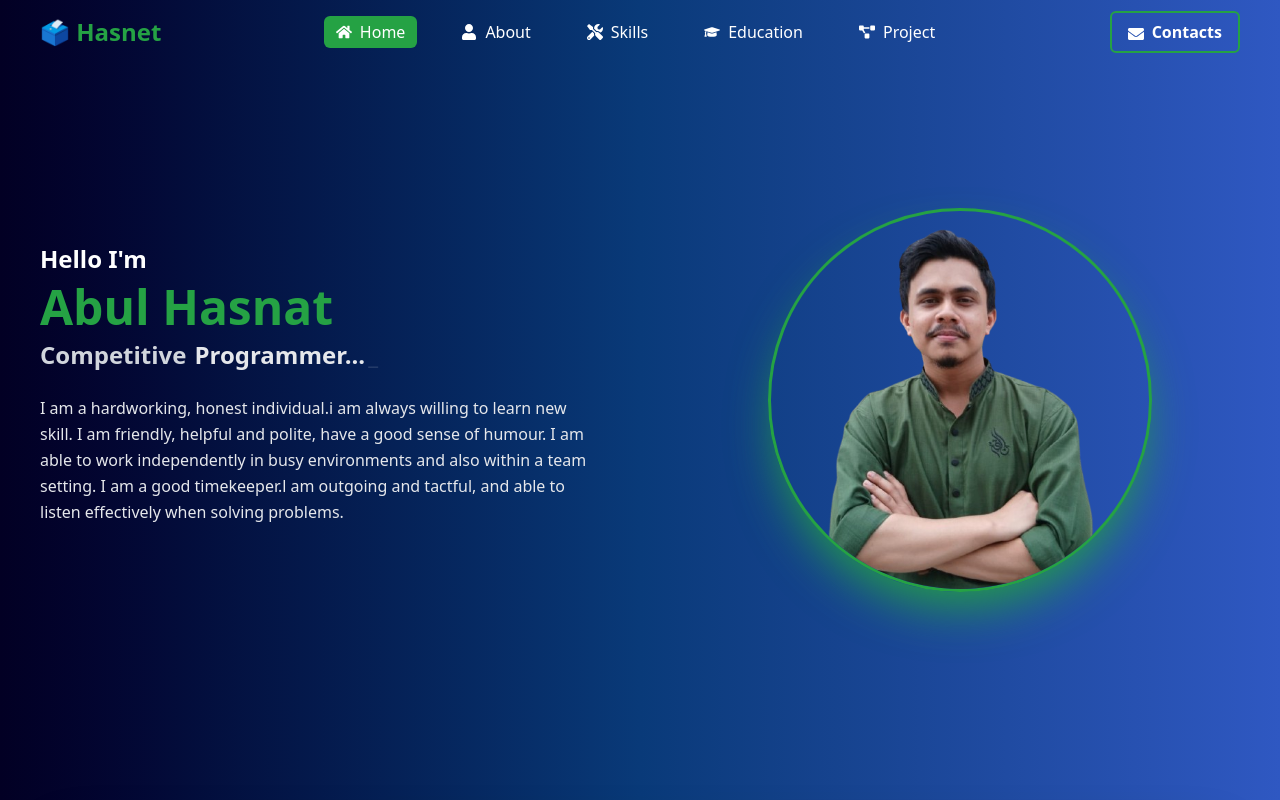
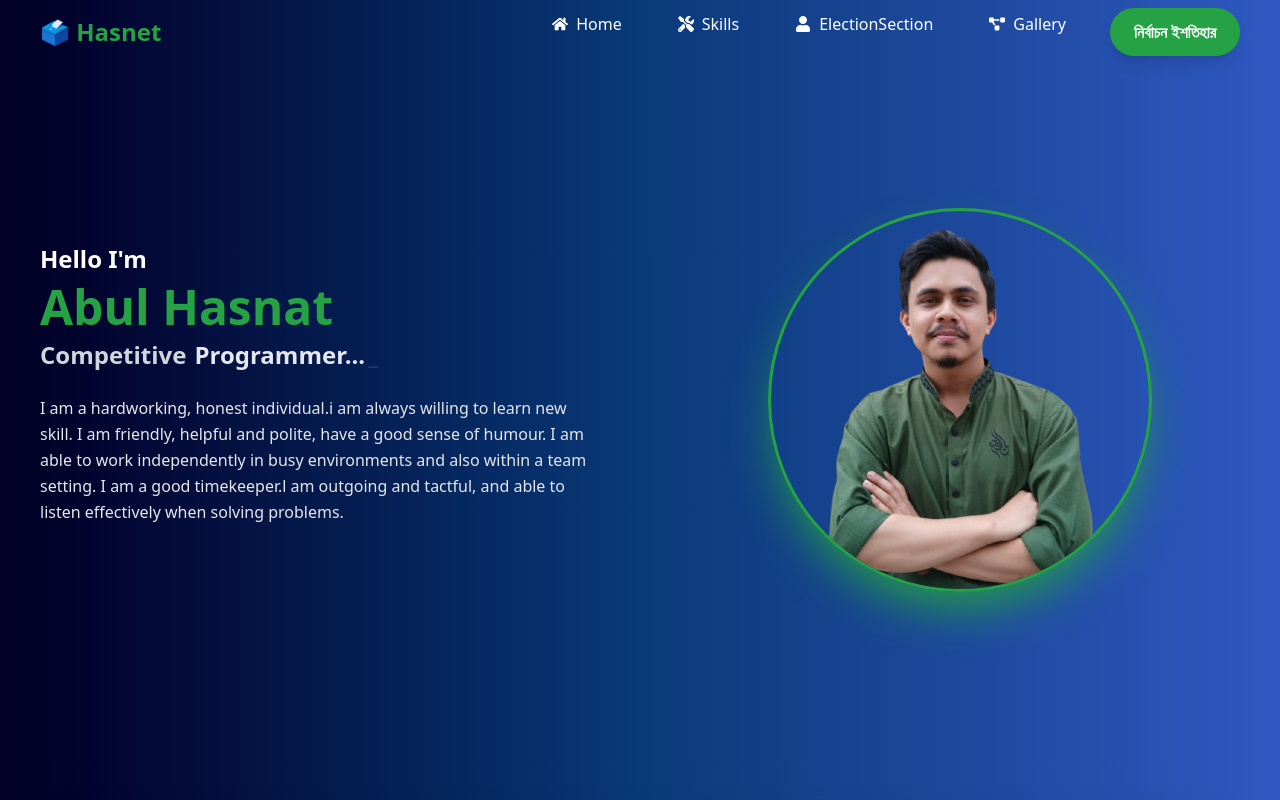
Before and after one commit to SDNATH-Git/hasnet-portfolio, a React (Vite) app: page / in a window 1280 px wide. Shown: the top 800 px of the page. Built offline with nearby package versions, Linux system fonts and the light colour scheme.

Commit message:
update navbar

```diff
--- a/src/components/Navbar.jsx
+++ b/src/components/Navbar.jsx
@@ -1,120 +1,217 @@
+// import React, { useState, useEffect } from "react";
+// import { useNavigate } from "react-router-dom";
+// import {
+//     FaHome,
+//     FaUser,
+//     FaTools,
+//     FaGraduationCap,
+//     FaProjectDiagram,
+//     FaEnvelope,
+//     FaBars,
+//     FaTimes,
+// } from "react-icons/fa";
+// import { Link, animateScroll as scroll } from "react-scroll";
+// import logo from "../assets/logo.png";
+
+// const Navbar = () => {
+//     const [isOpen, setIsOpen] = useState(false);
+//     const [navBg, setNavBg] = useState(false);
+//     const [activeSection, setActiveSection] = useState("home");
+
+//     useEffect(() => {
+//         const handleScroll = () => {
+//             // Navbar background toggle on scroll
+//             if (window.scrollY > 50) setNavBg(true);
+//             else setNavBg(false);
+
+//             // Active section detection
+//             const sections = ["home", "about", "skills", "education", "project", "contacts"];
+//             const scrollPos = window.scrollY + 90; // Adjust offset if needed
+
+//             // Loop backwards to find the current section in view
+//             for (let i = sections.length - 1; i >= 0; i--) {
+//                 const section = sections[i];
+//                 const el = document.getElementById(section);
+//                 if (el && el.offsetTop <= scrollPos) {
+//                     setActiveSection(section);
+//                     break;
+//                 }
+//             }
+//         };
+
+//         window.addEventListener("scroll", handleScroll);
+//         return () => window.removeEventListener("scroll", handleScroll);
+//     }, []);
+
+//     const navItems = [
+//         { name: "Home", icon: <FaHome />, link: "home" },
+//         { name: "Skills", icon: <FaTools />, link: "skills" },
+//         { name: "🗳 ElectionSection", link: "electionSection" },
+//         { name: "Gallery", icon: <FaProjectDiagram />, link: "gallery1" },
+//     ];
+//     const navigate = useNavigate();
+//     return (
+
+//         <nav
+//             className={`fixed w-full z-50 transition-all duration-300 ${navBg ? "bg-[#093A79] shadow-lg" : "bg-transparent"
+//                 }`}
+//         >
+//             <div className="lg:px-10 px-5  flex justify-between items-center h-16">
+//                 {/* Logo */}
+//                 <a
+//                     href="#home"
+//                     className="flex-shrink-0 cursor-pointer  "
+//                     onClick={() => {
+//                         scroll.scrollToTop();
+//                         setActiveSection("home");
+//                         setIsOpen(false);
+//                     }}
+//                 >
+//                     <p className="text-2xl text-[#25a244] font-extrabold">🗳 Hasnet </p>
+//                 </a>
+
+//                 {/* Desktop menu */}
+//                 <ul className="hidden lg:flex space-x-8 text-white font-medium">
+//                     {navItems.map((item) => (
+//                         <li key={item.link}>
+//                             <Link
+//                                 to={item.link}
+//                                 smooth={true}
+//                                 offset={-80}
+//                                 duration={500}
+//                                 className={`cursor-pointer flex items-center gap-2 px-3 py-1 rounded-md transition-colors ${activeSection === item.link
+//                                     ? "bg-[#25a244] text-white"
+//                                     : "hover:bg-[#25a244] hover:text-white"
+//                                     }`}
+//                                 onClick={() => setIsOpen(false)}
+//                                 spy={false} // We handle active state manually
+//                             >
+//                                 {item.icon}
+//                                 <span>{item.name}</span>
+//                             </Link>
+//                         </li>
+//                     ))}
+//                 </ul>
+
+//                 {/* Contacts button desktop */}
+//                 <div className="hidden lg:block">
+//                     {/* Button */}
+//                     <button
+//                         onClick={() => navigate("/electionPage")}
+//                         className="z-10  bg-[#25a244] hover:bg-[#1f8838] text-white font-semibold px-6 py-3 rounded-full shadow-[0_20px_40px_rgba(37,162,68,0.7)] transition-transform transform hover:scale-105"
+//                     >
+//                         নির্বাচন ইশতিহার
+//                     </button>
+//                 </div>
+
+//                 {/* Mobile hamburger */}
+//                 <div className="lg:hidden flex items-center gap-3 text-white">
+//                     <div onClick={() => setIsOpen(!isOpen)} className="cursor-pointer">
+//                         {isOpen ? <FaTimes size={24} /> : <FaBars size={24} />}
+//                     </div>
+//                 </div>
+//             </div>
+
+//             {/* Mobile menu */}
+//             {isOpen && (
+//                 <ul className="lg:hidden bg-[#093A79] text-white space-y-4 py-6 px-4">
+//                     {navItems.map((item) => (
+//                         <li key={item.link}>
+//                             <Link
+//                                 to={item.link}
+//                                 smooth={true}
+//                                 offset={-80}
+//                                 duration={500}
+//                                 className={`flex items-center gap-2 cursor-pointer px-3 py-2 rounded-md transition-colors ${activeSection === item.link
+//                                     ? "bg-[#25a244] text-white"
+//                                     : "hover:bg-[#25a244] hover:text-white"
+//                                     }`}
+//                                 onClick={() => setIsOpen(false)}
+//                                 spy={false}
+//                             >
+//                                 {item.icon}
+//                                 <span>{item.name}</span>
+//                             </Link>
+//                         </li>
+//                     ))}
+//                     <li>
+//                         {/* Button */}
+//                         <button
+//                             onClick={() => navigate("/electionPage")}
+//                             className="z-10 mt-4 bg-[#25a244] hover:bg-[#1f8838] text-white font-semibold px-6 py-3 rounded-full shadow-[0_20px_40px_rgba(37,162,68,0.7)] transition-transform transform hover:scale-105"
+//                         >
+//                             নির্বাচন ইশতিহার
+//                         </button>
+
+//                     </li>
+//                 </ul>
+//             )}
+//         </nav>
+//     );
+// };
+
+// export default Navbar;
+
+
+
+
 import React, { useState, useEffect } from "react";
-import {
-    FaHome,
-    FaUser,
-    FaTools,
-    FaGraduationCap,
-    FaProjectDiagram,
-    FaEnvelope,
-    FaBars,
-    FaTimes,
-} from "react-icons/fa";
-import { Link, animateScroll as scroll } from "react-scroll";
-import logo from "../assets/logo.png";
+import { useNavigate } from "react-router-dom";
+import { FaHome, FaUser, FaTools, FaProjectDiagram, FaBars, FaTimes } from "react-icons/fa";
 
 const Navbar = () => {
     const [isOpen, setIsOpen] = useState(false);
     const [navBg, setNavBg] = useState(false);
-    const [activeSection, setActiveSection] = useState("home");
+    const navigate = useNavigate();
 
     useEffect(() => {
         const handleScroll = () => {
-            // Navbar background toggle on scroll
             if (window.scrollY > 50) setNavBg(true);
             else setNavBg(false);
-
-            // Active section detection
-            const sections = ["home", "about", "skills", "education", "project", "contacts"];
-            const scrollPos = window.scrollY + 90; // Adjust offset if needed
-
-            // Loop backwards to find the current section in view
-            for (let i = sections.length - 1; i >= 0; i--) {
-                const section = sections[i];
-                const el = document.getElementById(section);
-                if (el && el.offsetTop <= scrollPos) {
-                    setActiveSection(section);
-                    break;
-                }
-            }
         };
-
         window.addEventListener("scroll", handleScroll);
         return () => window.removeEventListener("scroll", handleScroll);
     }, []);
 
     const navItems = [
-        { name: "Home", icon: <FaHome />, link: "home" },
-        { name: "About", icon: <FaUser />, link: "about" },
-        { name: "Skills", icon: <FaTools />, link: "skills" },
-        { name: "Education", icon: <FaGraduationCap />, link: "education" },
-        { name: "Project", icon: <FaProjectDiagram />, link: "project" },
+        { name: "Home", icon: <FaHome />, path: "/" },
+        { name: "Skills", icon: <FaTools />, path: "/skills" },
+        { name: "ElectionSection", icon: <FaUser />, path: "/electionSection" },
+        { name: "Gallery", icon: <FaProjectDiagram />, path: "/gallery1" },
     ];
 
     return (
-        <nav
-            className={`fixed w-full z-50 transition-all duration-300 ${navBg ? "bg-[#093A79] shadow-lg" : "bg-transparent"
-                }`}
-        >
-            <div className="lg:px-10 px-5  flex justify-between items-center h-16">
+        <nav className={`fixed w-full z-50 transition-all duration-300 ${navBg ? "bg-[#093A79] shadow-lg" : "bg-transparent"}`}>
+            <div className="lg:px-10 px-5 flex justify-between items-center h-16">
                 {/* Logo */}
-                <a
-                    href="#home"
-                    className="flex-shrink-0 cursor-pointer  "
-                    onClick={() => {
-                        scroll.scrollToTop();
-                        setActiveSection("home");
-                        setIsOpen(false);
-                    }}
-                >
-                    <p className="text-2xl text-[#25a244] font-extrabold">🗳 Hasnet </p>
-                </a>
+                <div onClick={() => navigate("/")} className="cursor-pointer">
+                    <p className="text-2xl text-[#25a244] font-extrabold">🗳 Hasnet</p>
+                </div>
 
                 {/* Desktop menu */}
                 <ul className="hidden lg:flex space-x-8 text-white font-medium">
                     {navItems.map((item) => (
-                        <li key={item.link}>
-                            <Link
-                                to={item.link}
-                                smooth={true}
-                                offset={-80}
-                                duration={500}
-                                className={`cursor-pointer flex items-center gap-2 px-3 py-1 rounded-md transition-colors ${activeSection === item.link
-                                    ? "bg-[#25a244] text-white"
-                                    : "hover:bg-[#25a244] hover:text-white"
-                                    }`}
-                                onClick={() => setIsOpen(false)}
-                                spy={false} // We handle active state manually
+                        <li key={item.path}>
+                            <button
+                                onClick={() => navigate(item.path)}
+                                className="flex items-center gap-2 px-3 py-1 rounded-md hover:bg-[#25a244] transition-colors"
                             >
                                 {item.icon}
                                 <span>{item.name}</span>
-                            </Link>
+                            </button>
                         </li>
                     ))}
+                    <li>
+                        <button
+                            onClick={() => navigate("/electionPage")}
+                            className="bg-[#25a244] hover:bg-[#1f8838] text-white font-semibold px-6 py-3 rounded-full shadow-lg transition-transform transform hover:scale-105"
+                        >
+                            নির্বাচন ইশতিহার
+                        </button>
+                    </li>
                 </ul>
 
-                {/* Contacts button desktop */}
-                <div className="hidden lg:block">
-                    <Link
-                        to="contacts"
-                        smooth={true}
-                        offset={-80}
-                        duration={500}
-                        className={`cursor-pointer px-4 py-2 rounded-md font-semibold transition-colors ${activeSection === "contacts"
-                            ? "bg-[#25a244] text-white"
-                            : "border-2 border-[#25a244]  text-white hover:bg-[#25a244]"
-                            }`}
-                        onClick={() => {
-                            setActiveSection("contacts");
-                            setIsOpen(false);
-                        }}
-                        spy={false}
-                    >
-                        <FaEnvelope className="inline mr-2" />
-                        Contacts
-                    </Link>
-                </div>
-
-                {/* Mobile hamburger */}
+                {/* Mobile Hamburger */}
                 <div className="lg:hidden flex items-center gap-3 text-white">
                     <div onClick={() => setIsOpen(!isOpen)} className="cursor-pointer">
                         {isOpen ? <FaTimes size={24} /> : <FaBars size={24} />}
@@ -124,42 +221,31 @@ const Navbar = () => {
 
             {/* Mobile menu */}
             {isOpen && (
-                <ul className="lg:hidden bg-gray-900 text-white space-y-4 py-6 px-4">
+                <ul className="lg:hidden bg-[#093A79] text-white space-y-4 py-6 px-4">
                     {navItems.map((item) => (
-                        <li key={item.link}>
-                            <Link
-                                to={item.link}
-                                smooth={true}
-                                offset={-80}
-                                duration={500}
-                                className={`flex items-center gap-2 cursor-pointer px-3 py-2 rounded-md transition-colors ${activeSection === item.link
-                                    ? "bg-[#25a244] text-white"
-                                    : "hover:bg-[#25a244] hover:text-white"
-                                    }`}
-                                onClick={() => setIsOpen(false)}
-                                spy={false}
+                        <li key={item.path}>
+                            <button
+                                onClick={() => {
+                                    navigate(item.path);
+                                    setIsOpen(false);
+                                }}
+                                className="flex items-center gap-2 cursor-pointer px-3 py-2 rounded-md hover:bg-[#25a244] transition-colors w-full"
                             >
                                 {item.icon}
                                 <span>{item.name}</span>
-                            </Link>
+                            </button>
                         </li>
                     ))}
                     <li>
-                        <Link
-                            to="contacts"
-                            smooth={true}
-                            offset={-80}
-                            duration={500}
-                            className={`flex items-center gap-2 cursor-pointer px-3 py-2 rounded-md transition-colors ${activeSection === "contacts"
-                                ? "bg-[#25a244] text-white"
-                                : "border-2 border-[#25a244]  text-white hover:bg-[#25a244]"
-                                }`}
-                            onClick={() => setIsOpen(false)}
-                            spy={false}
+                        <button
+                            onClick={() => {
+                                navigate("/electionPage");
+                                setIsOpen(false);
+                            }}
+                            className="mt-4 bg-[#25a244] hover:bg-[#1f8838] text-white font-semibold px-6 py-3 rounded-full shadow-lg w-full"
                         >
-                            <FaEnvelope />
-                            <span>Contacts</span>
-                        </Link>
+                            নির্বাচন ইশতিহার
+                        </button>
                     </li>
                 </ul>
             )}
```
Also changed, not shown: src/Routers/Router.jsx (+13 -21 lines).
